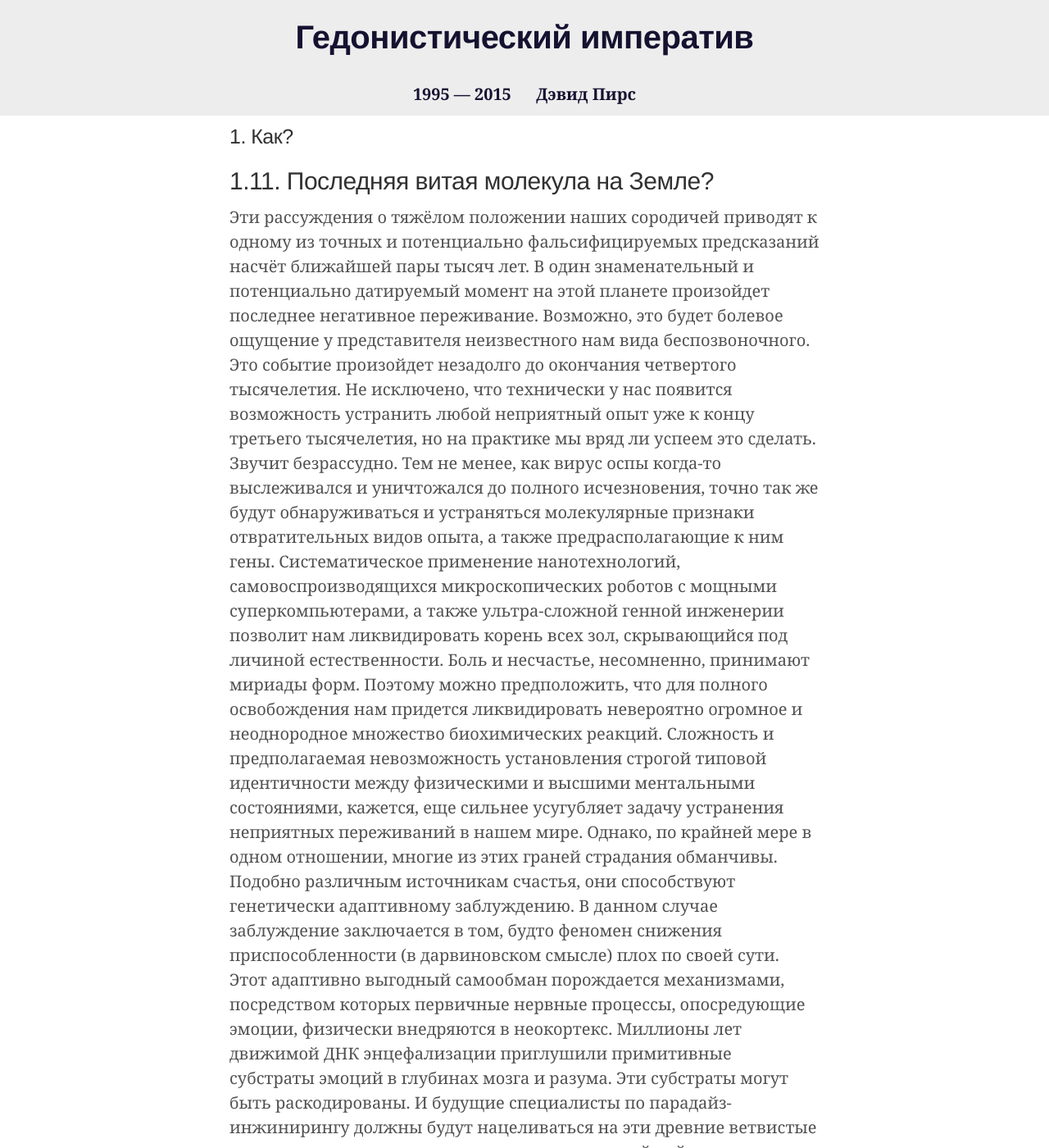
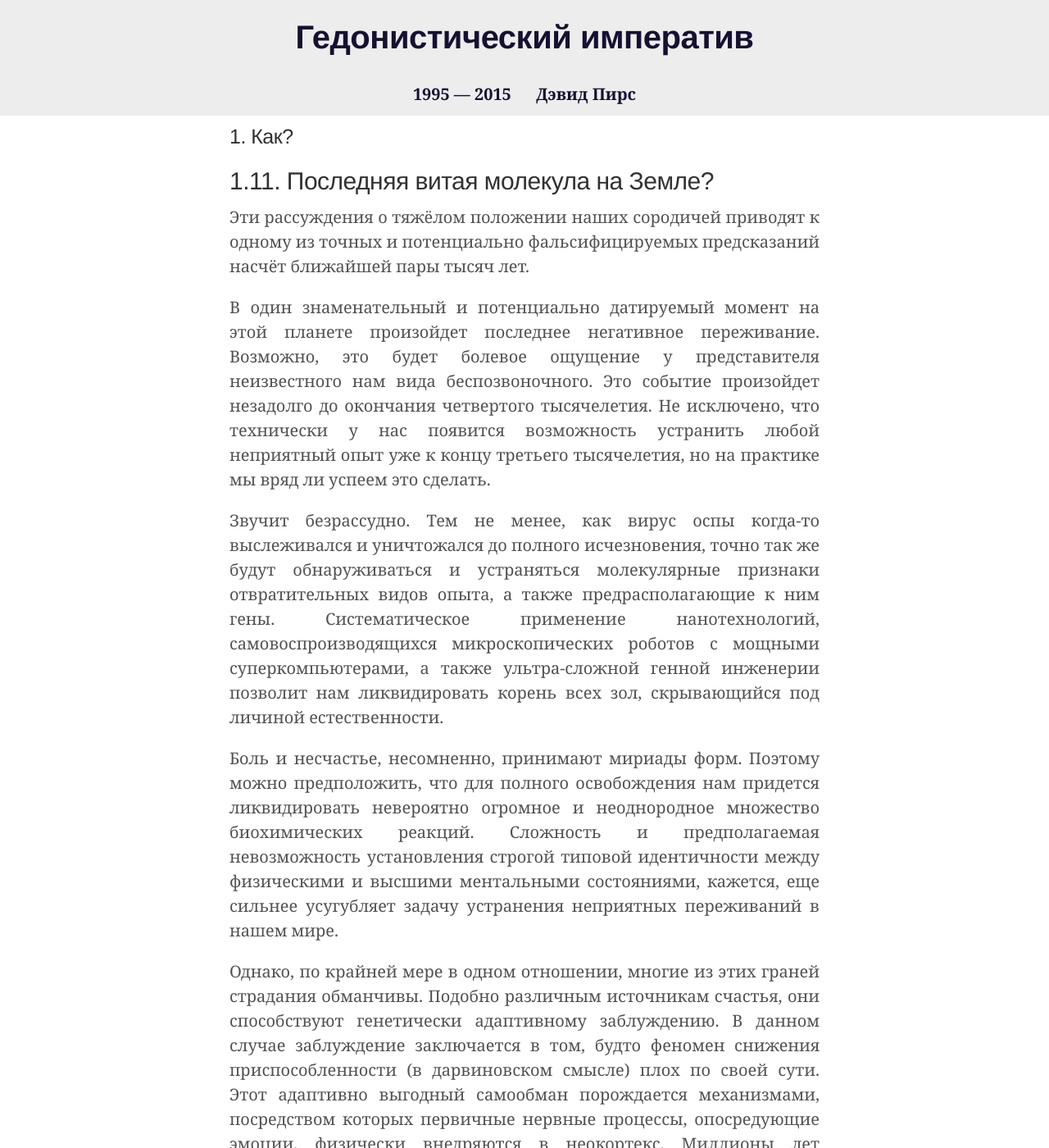
Before and after one commit to HedWeb-RU/hedweb-ru.github.io, a Jekyll site: the page built from hi/how/the-last-twisted-molecule-on-earth.md, in a window 1280 px wide and 1400 px high. Shown: the whole window at 82% size. Built offline with Jekyll 4.4.1, drawn with Linux system fonts in a browser that asks for light colours; some of the changed text lies outside the part shown.

Commit message:
Update 11-the-last-twisted-molecule-on-earth.md

```diff
--- a/_includes/hi/1/11-the-last-twisted-molecule-on-earth.md
+++ b/_includes/hi/1/11-the-last-twisted-molecule-on-earth.md
@@ -1,9 +1,9 @@
-Эти рассуждения о тяжёлом положении наших сородичей приводят к одному из точных и потенциально фальсифицируемых предсказаний насчёт ближайшей пары тысяч лет.
+<p>Эти рассуждения о тяжёлом положении наших сородичей приводят к одному из точных и потенциально фальсифицируемых предсказаний насчёт ближайшей пары тысяч лет.</p>
 
-В один знаменательный и потенциально датируемый момент на этой планете произойдет последнее негативное переживание. Возможно, это будет болевое ощущение у представителя неизвестного нам вида беспозвоночного. Это событие произойдет незадолго до окончания четвертого тысячелетия. Не исключено, что технически у нас появится возможность устранить любой неприятный опыт уже к концу третьего тысячелетия, но на практике мы вряд ли успеем это сделать.
+<p>В один знаменательный и потенциально датируемый момент на этой планете произойдет последнее негативное переживание. Возможно, это будет болевое ощущение у представителя неизвестного нам вида беспозвоночного. Это событие произойдет незадолго до окончания четвертого тысячелетия. Не исключено, что технически у нас появится возможность устранить любой неприятный опыт уже к концу третьего тысячелетия, но на практике мы вряд ли успеем это сделать.</p>
 
-Звучит безрассудно. Тем не менее, как вирус оспы когда-то выслеживался и уничтожался до полного исчезновения, точно так же будут обнаруживаться и устраняться молекулярные признаки отвратительных видов опыта, а также предрасполагающие к ним гены. Систематическое применение нанотехнологий, самовоспроизводящихся микроскопических роботов с мощными суперкомпьютерами, а также ультра-сложной генной инженерии позволит нам ликвидировать корень всех зол, скрывающийся под личиной естественности.
+<p>Звучит безрассудно. Тем не менее, как вирус оспы когда-то выслеживался и уничтожался до полного исчезновения, точно так же будут обнаруживаться и устраняться молекулярные признаки отвратительных видов опыта, а также предрасполагающие к ним гены. Систематическое применение нанотехнологий, самовоспроизводящихся микроскопических роботов с мощными суперкомпьютерами, а также ультра-сложной генной инженерии позволит нам ликвидировать корень всех зол, скрывающийся под личиной естественности.</p>
 
-Боль и несчастье, несомненно, принимают мириады форм. Поэтому можно предположить, что для полного освобождения нам придется ликвидировать невероятно огромное и неоднородное множество биохимических реакций. Сложность и предполагаемая невозможность установления строгой типовой идентичности между физическими и высшими ментальными состояниями, кажется, еще сильнее усугубляет задачу устранения неприятных переживаний в нашем мире.
+<p>Боль и несчастье, несомненно, принимают мириады форм. Поэтому можно предположить, что для полного освобождения нам придется ликвидировать невероятно огромное и неоднородное множество биохимических реакций. Сложность и предполагаемая невозможность установления строгой типовой идентичности между физическими и высшими ментальными состояниями, кажется, еще сильнее усугубляет задачу устранения неприятных переживаний в нашем мире.</p>
 
-Однако, по крайней мере в одном отношении, многие из этих граней страдания обманчивы. Подобно различным источникам счастья, они способствуют генетически адаптивному заблуждению. В данном случае заблуждение заключается в том, будто феномен снижения приспособленности (в дарвиновском смысле) плох по своей сути. Этот адаптивно выгодный самообман порождается механизмами, посредством которых первичные нервные процессы, опосредующие эмоции, физически внедряются в неокортекс. Миллионы лет движимой ДНК энцефализации приглушили примитивные субстраты эмоций в глубинах мозга и разума. Эти субстраты могут быть раскодированы. И будущие специалисты по парадайз-инжинирингу должны будут нацеливаться на эти древние ветвистые генераторы отчаянья, заставляя рассеяться целый рой содержащихся в них когнитивных пристрастий. Сначала у людей, а затем, спускаясь «вниз» по филогенетическому дереву, и у других животных, все непостижимо разнообразные виды переживаний в целом должны стать исключительно положительными. На этом ужасная эра в истории Земли должна закончиться.
+<p>Однако, по крайней мере в одном отношении, многие из этих граней страдания обманчивы. Подобно различным источникам счастья, они способствуют генетически адаптивному заблуждению. В данном случае заблуждение заключается в том, будто феномен снижения приспособленности (в дарвиновском смысле) плох по своей сути. Этот адаптивно выгодный самообман порождается механизмами, посредством которых первичные нервные процессы, опосредующие эмоции, физически внедряются в неокортекс. Миллионы лет движимой ДНК энцефализации приглушили примитивные субстраты эмоций в глубинах мозга и разума. Эти субстраты могут быть раскодированы. И будущие специалисты по парадайз-инжинирингу должны будут нацеливаться на эти древние ветвистые генераторы отчаянья, заставляя рассеяться целый рой содержащихся в них когнитивных пристрастий. Сначала у людей, а затем, спускаясь «вниз» по филогенетическому дереву, и у других животных, все непостижимо разнообразные виды переживаний в целом должны стать исключительно положительными. На этом ужасная эра в истории Земли должна закончиться.</p>
```
